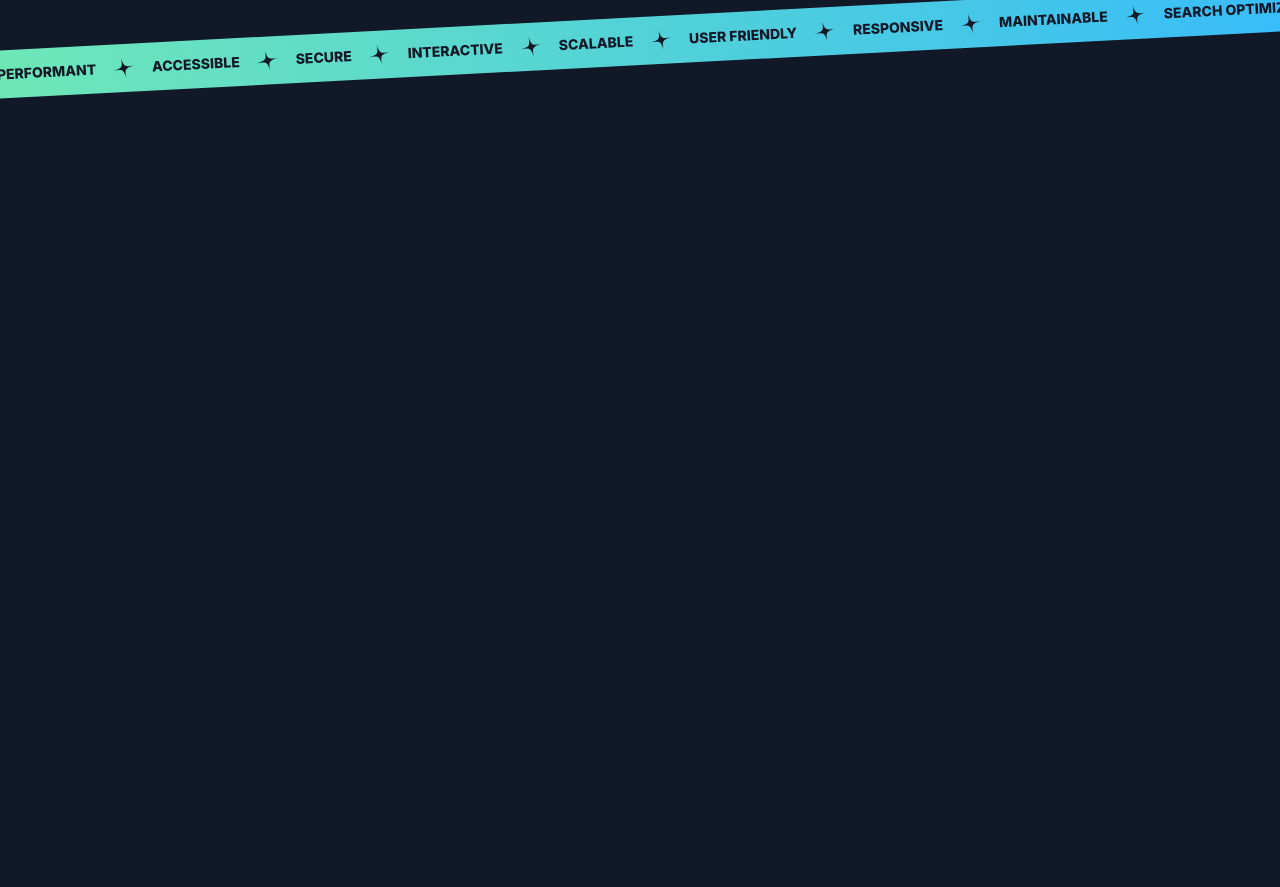
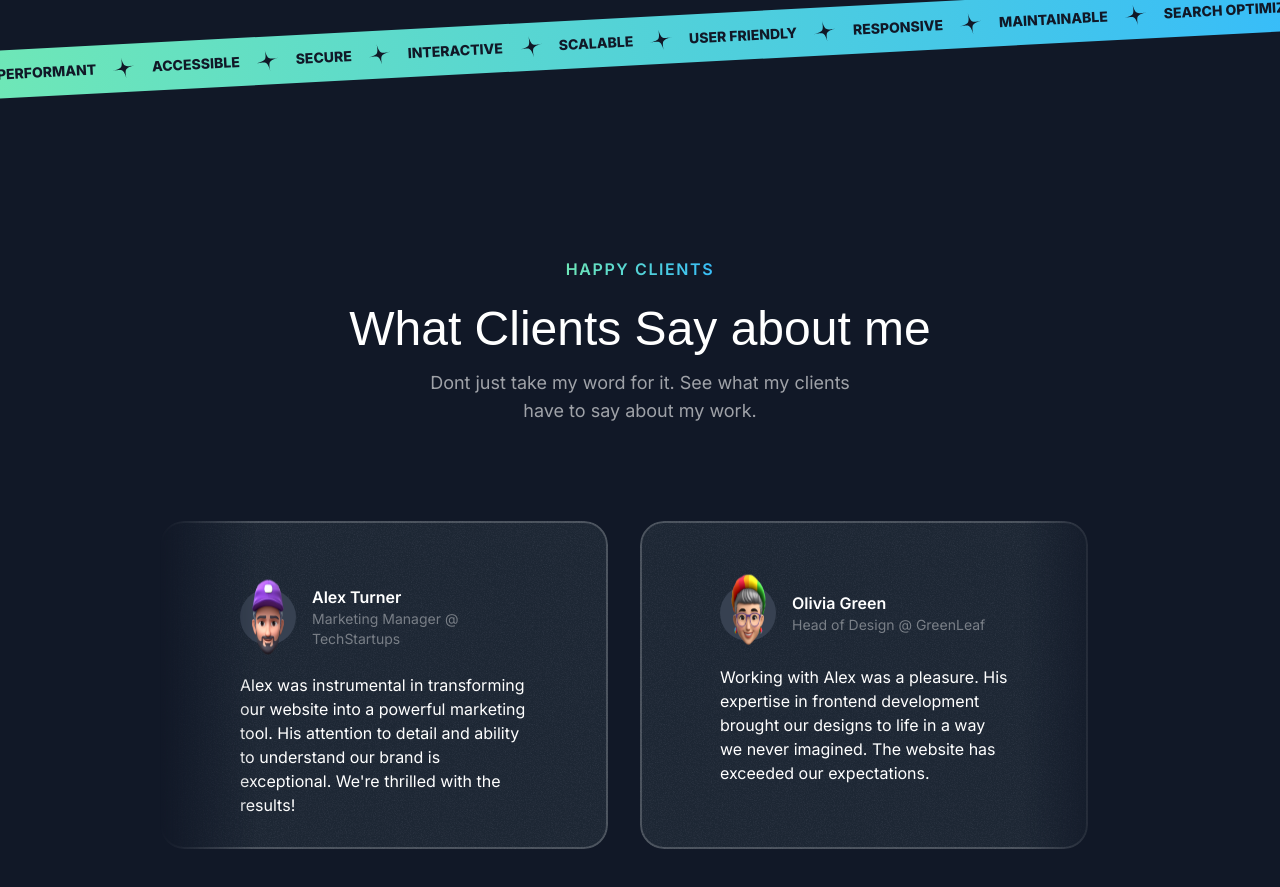
Before and after one commit to pain-arch/my_portfolio_nextjs, a Next.js app: page / in a window 1280 px wide. Shown: the part 2869-3756 px from the top of the page. Before the commit the page ends 3030 px from the top, so only its background shows below. Built offline with nearby package versions, Linux system fonts and the light colour scheme; a web font is replaced by a local one.

Commit message:
refactor: Update TestimonialsSection component with Card component and styling improvements

```diff
--- a/src/app/page.tsx
+++ b/src/app/page.tsx
@@ -2,6 +2,7 @@
 import { HeroSection } from "@/sections/Hero";
 import { ProjectsSection } from "@/sections/Projects";
 import { TapeSection } from "@/sections/Tape";
+import { TestimonialsSection } from "@/sections/Testimonials";
 
 export default function Home() {
   return (
@@ -10,6 +11,7 @@
       <HeroSection />
       <ProjectsSection />
       <TapeSection />
+      <TestimonialsSection  />
     </div>
   );
 }
--- a/src/sections/Testimonials.tsx
+++ b/src/sections/Testimonials.tsx
@@ -5,6 +5,8 @@
 import memojiAvatar5 from "@/assets/images/memoji-avatar-5.png";
 import { SectionHeader } from "@/components/SectionHeader";
 import Image from "next/image";
+import grainImage from "@/assets/images/grain.jpg";
+import { Card } from "@/components/Card";
 
 const testimonials = [
   {
@@ -41,18 +43,36 @@
 
 export const TestimonialsSection = () => {
   return (
-    <div>
-      <SectionHeader eyebrow="Happy Clients" title="What Clients Say about me" description="Dont just take my word for it. See what my clients have to say about my
-        work."/>
-      <div>
-        {testimonials.map(testimonial => (
-          <div key={testimonial.name}>
-            <Image src={testimonial.avatar} alt={testimonial.name} />
-            <div>{testimonial.name}</div>
-            <div>{testimonial.position}</div>
-            <p>{testimonial.text}</p>
+    <div className="py-16 lg:py-24">
+      <div className="container">
+        <SectionHeader
+          eyebrow="Happy Clients"
+          title="What Clients Say about me"
+          description="Dont just take my word for it. See what my clients have to say about my
+        work."
+        />
+        <div className="mt-16 lg:mt-24 flex overflow-x-clip [mask-image:linear-gradient(to_right,transparent,black_10%,black_90%,transparent)] ">
+          <div className="flex gap-8 flex-none" >
+          {testimonials.map((testimonial) => (
+            <Card key={testimonial.name} className="max-w-xs md:max-w-md md:p-8">
+              <div className="flex gap-4 items-center">
+                <div className="size-14 bg-gray-700 inline-flex items-center justify-center rounded-full flex-shrink-0">
+                  <Image
+                    src={testimonial.avatar}
+                    alt={testimonial.name}
+                    className="size-24"
+                  />
+                </div>
+                <div>
+                  <div className="font-semibold">{testimonial.name}</div>
+                  <div className="text-sm text-white/40">{testimonial.position}</div>
+                </div>
+              </div>
+              <p className="mt-4 md:mt-6 text-sm md:text-base">{testimonial.text}</p>
+            </Card>
+          ))}
           </div>
-        ))}
+        </div>
       </div>
     </div>
   );
```
